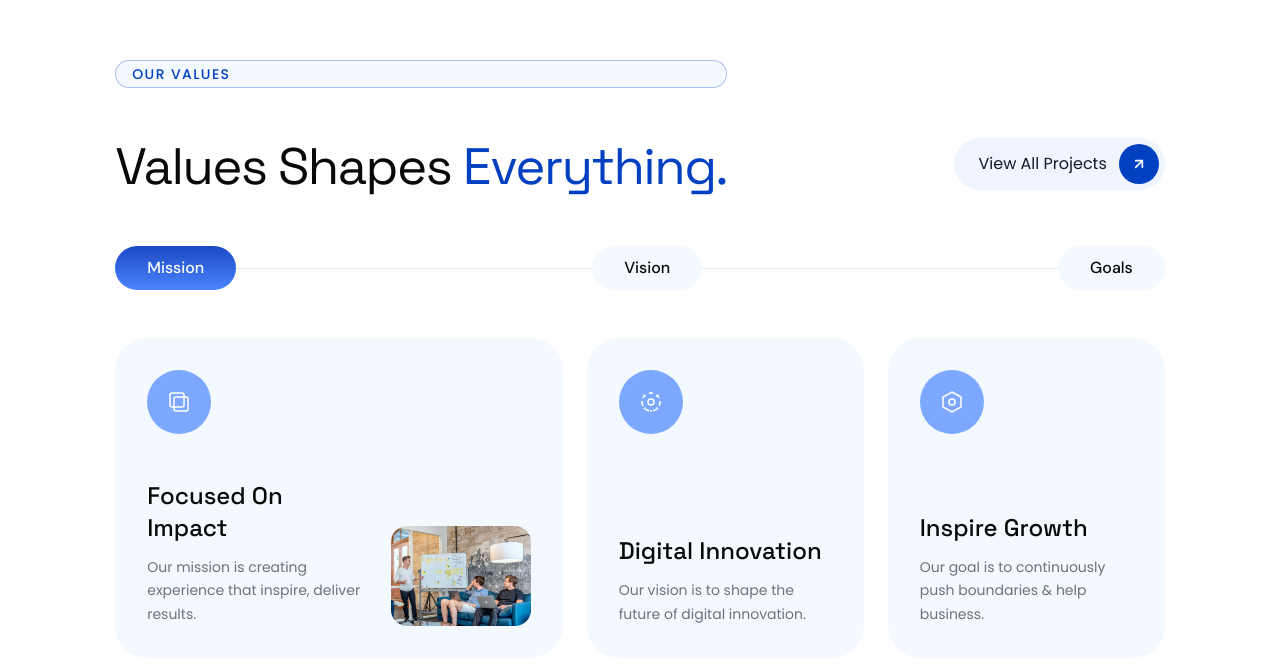
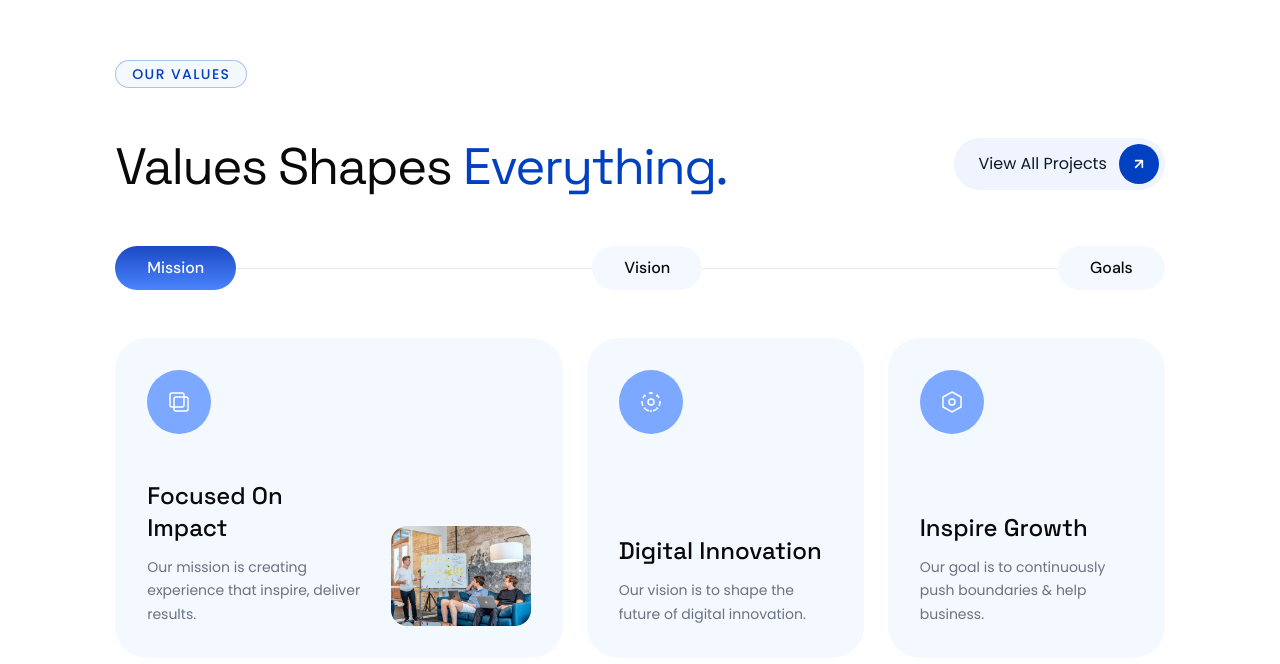
Before and after one commit to Cueserve/cs-website2, a Next.js app: page /about-us in a window 1280 px wide. Shown: the part 3119-3783 px from the top of the page. Built offline with nearby package versions, Linux system fonts and the light colour scheme.

Commit message:
Fixed the our values pill width

```diff
--- a/src/app/about-us/_components/ValuesSection.tsx
+++ b/src/app/about-us/_components/ValuesSection.tsx
@@ -88,7 +88,7 @@
             <div className="w-[82%] max-w-[1260px] mx-auto py-8">
               {/* Header */}
               <div className="flex flex-row justify-between items-end gap-8 mb-12">
-                <div className="flex flex-col gap-6">
+                <div className="flex flex-col gap-6 items-start">
                   <HeadingPill text="Our Values" className="mb-0" />
                   <h2 className="text-h2 font-display font-normal text-cs-ink">
                     Values Shapes <span className="text-brand-default font-normal">Everything.</span>
```
